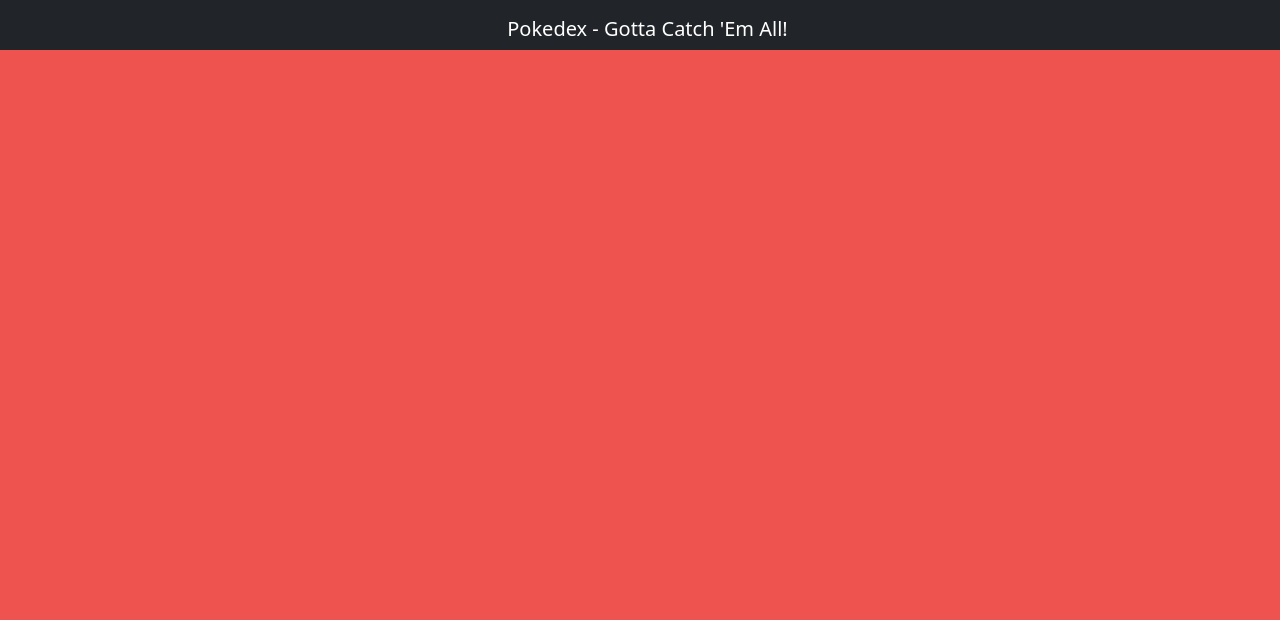
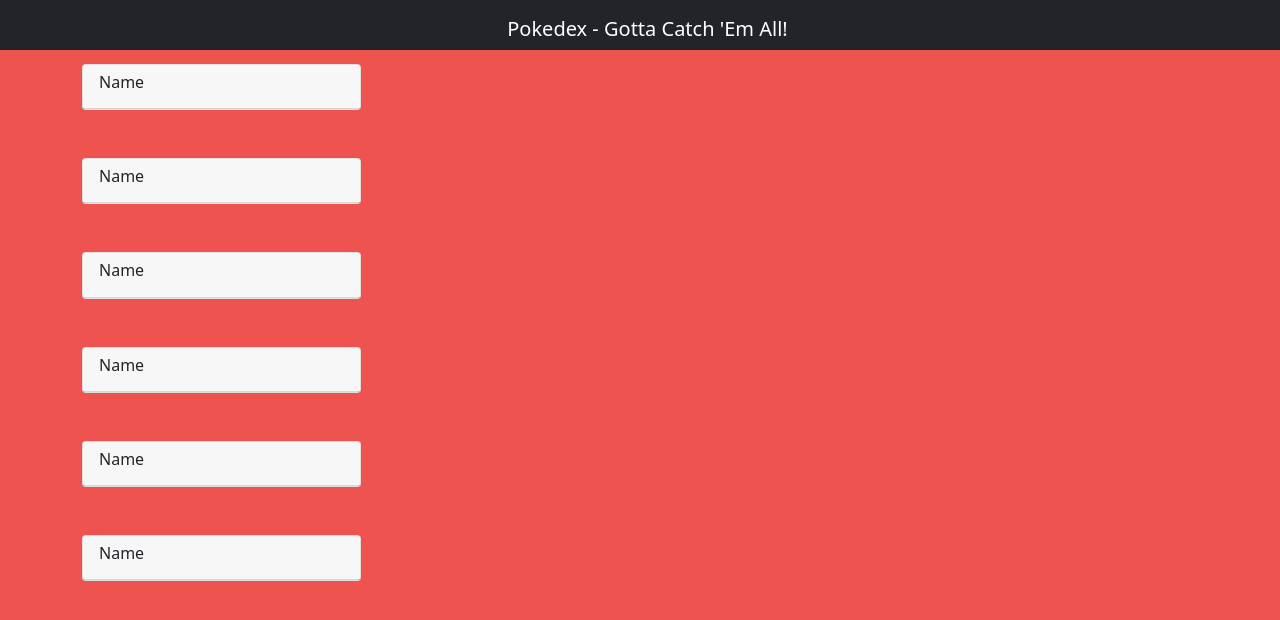
Before and after one commit to maxsealey/learn-react-pokedex, a React (Create React App) app: page / in a window 1280 px wide. Shown: the top 620 px of the page. Built offline with nearby package versions, Linux system fonts and the light colour scheme.

Commit message:
render results in App component, styling changes

```diff
--- a/src/App.css
+++ b/src/App.css
@@ -11,4 +11,5 @@
       height:100vh;
       width:100%;
       background-color: #ef5350;
+      padding-top: 4rem;
   }
--- a/src/App.js
+++ b/src/App.js
@@ -2,12 +2,16 @@
 import './App.css';
 import 'bootstrap/dist/css/bootstrap.min.css'
 import NavBar from './components/layout/NavBar';
+import Results from './components/layout/Results';
 
 class App extends React.Component {
   render(){
     return (
       <div className="App">
         <NavBar/>
+        <div className="container">
+          <Results/>
+        </div>
       </div>
     )
   }
```
